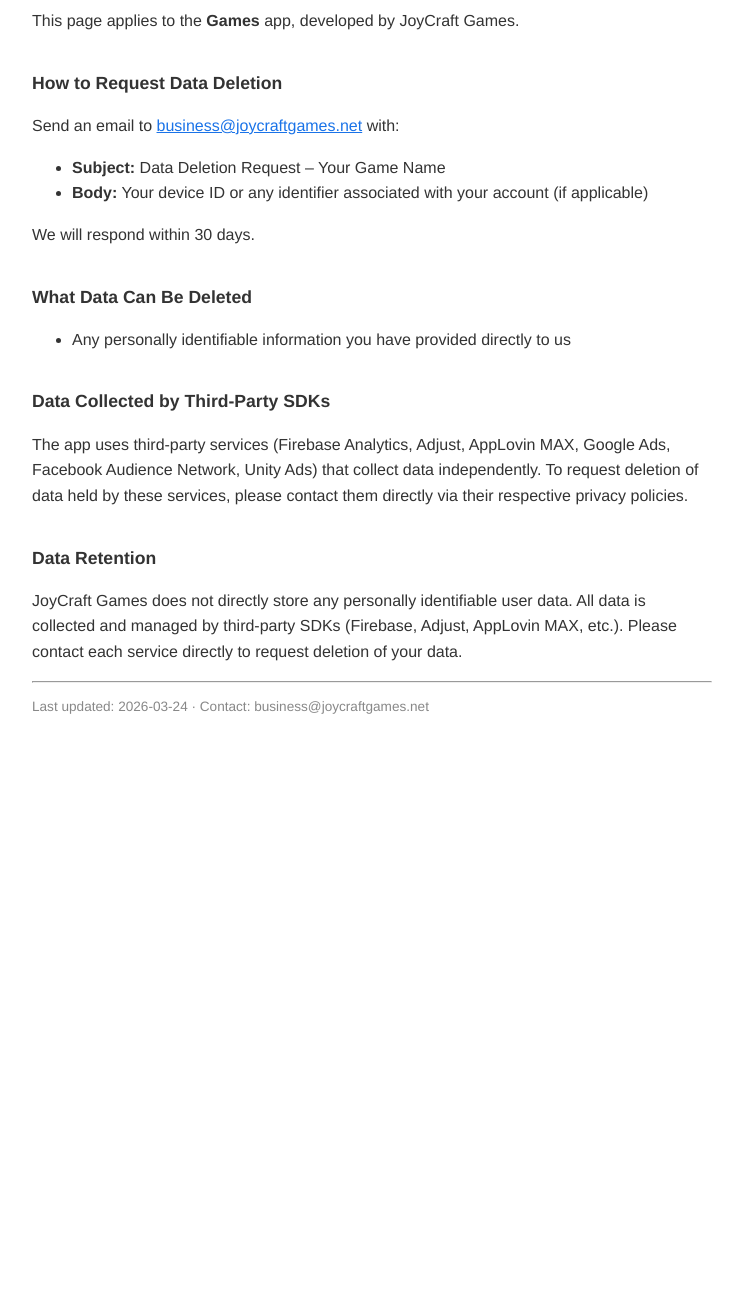
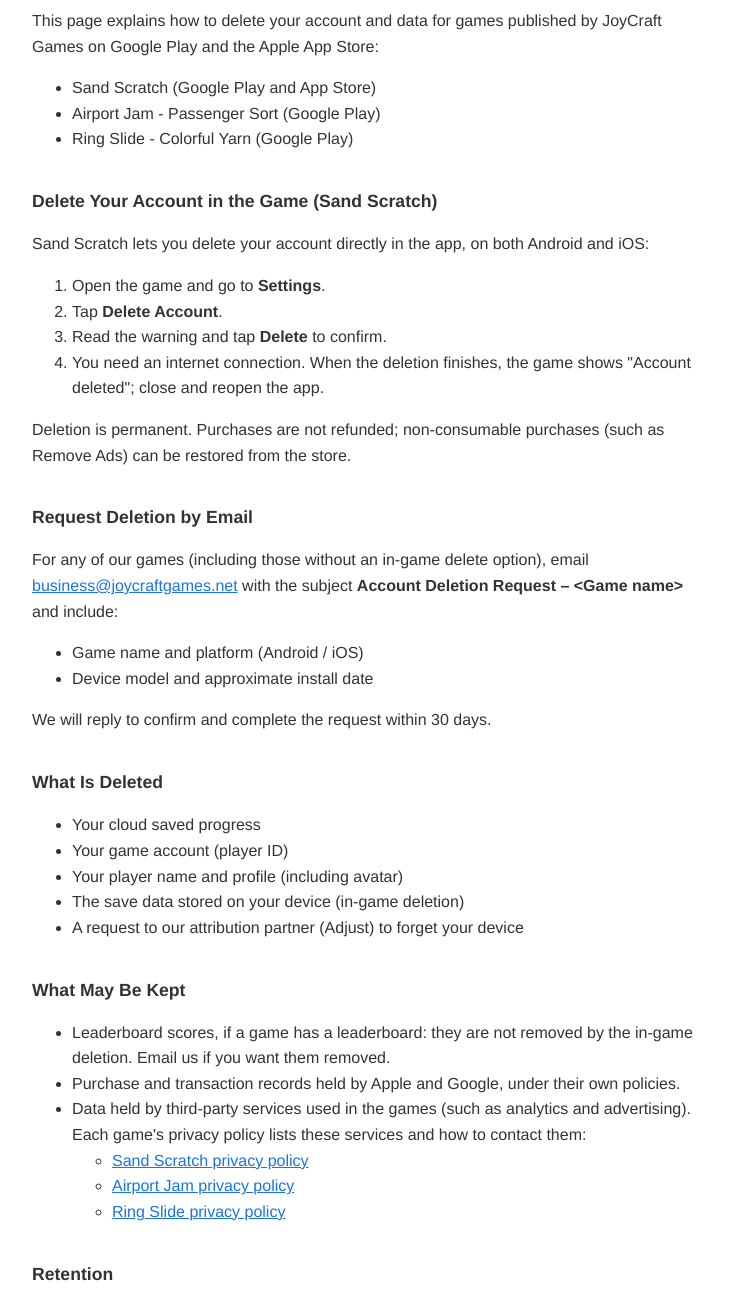
Before and after one commit to huytranh-jc/website, a plain HTML site: page data-deletion.html in a window 1280 px wide. Shown: the part 90-1380 px from the top of the page, without its empty margins (268-998 px from the left). Before the commit the page ends 848 px from the top, so only its background shows below. Drawn offline with Linux system fonts and the light colour scheme.

Commit message:
data-deletion: account deletion page (in-game Delete Account, email request, what is deleted/kept) for Sand Scratch, Airport Jam, Ring Slide
Co-Authored-By: Claude Opus 5.5 <noreply@anthropic.com>

```diff
--- a/data-deletion.html
+++ b/data-deletion.html
@@ -1,10 +1,15 @@
 <!DOCTYPE html>
+<!--
+Source: Flow/projects/joycraft/store-ops/templates/data-deletion-page.html
+Copy to website as data-deletion.html (https://joycraftgames.net/data-deletion.html); update Last updated.
+Linked from support-page.html and used as the Google Play "account deletion" URL.
+-->
 <html lang="en">
 <head>
     <meta charset="utf-8">
     <meta name="viewport" content="width=device-width, initial-scale=1">
     <link rel="icon" type="image/svg+xml" href="favicon.svg">
-    <title>Data Deletion Request - JoyCraft Games</title>
+    <title>Account &amp; Data Deletion - JoyCraft Games</title>
     <style>
         body {
             font-family: 'Helvetica Neue', Helvetica, Arial, sans-serif;
@@ -21,30 +26,61 @@
 </head>
 <body>
 
-<h1>Data Deletion Request</h1>
-<p>This page applies to the <strong>Games</strong> app, developed by JoyCraft Games.</p>
-
-<h2>How to Request Data Deletion</h2>
-<p>Send an email to <a href="mailto:business@joycraftgames.net">business@joycraftgames.net</a> with:</p>
+<h1>Account &amp; Data Deletion</h1>
+<p>This page explains how to delete your account and data for games published by JoyCraft Games on Google Play and the Apple App Store:</p>
 <ul>
-    <li><strong>Subject:</strong> Data Deletion Request – Your Game Name</li>
-    <li><strong>Body:</strong> Your device ID or any identifier associated with your account (if applicable)</li>
-</ul>
-<p>We will respond within 30 days.</p>
-
-<h2>What Data Can Be Deleted</h2>
-<ul>
-    <li>Any personally identifiable information you have provided directly to us</li>
+    <li>Sand Scratch (Google Play and App Store)</li>
+    <li>Airport Jam - Passenger Sort (Google Play)</li>
+    <li>Ring Slide - Colorful Yarn (Google Play)</li>
 </ul>
 
-<h2>Data Collected by Third-Party SDKs</h2>
-<p>The app uses third-party services (Firebase Analytics, Adjust, AppLovin MAX, Google Ads, Facebook Audience Network, Unity Ads) that collect data independently. To request deletion of data held by these services, please contact them directly via their respective privacy policies.</p>
+<h2>Delete Your Account in the Game (Sand Scratch)</h2>
+<p>Sand Scratch lets you delete your account directly in the app, on both Android and iOS:</p>
+<ol>
+    <li>Open the game and go to <strong>Settings</strong>.</li>
+    <li>Tap <strong>Delete Account</strong>.</li>
+    <li>Read the warning and tap <strong>Delete</strong> to confirm.</li>
+    <li>You need an internet connection. When the deletion finishes, the game shows "Account deleted"; close and reopen the app.</li>
+</ol>
+<p>Deletion is permanent. Purchases are not refunded; non-consumable purchases (such as Remove Ads) can be restored from the store.</p>
 
-<h2>Data Retention</h2>
-<p>JoyCraft Games does not directly store any personally identifiable user data. All data is collected and managed by third-party SDKs (Firebase, Adjust, AppLovin MAX, etc.). Please contact each service directly to request deletion of your data.</p>
+<h2>Request Deletion by Email</h2>
+<p>For any of our games (including those without an in-game delete option), email
+<a href="mailto:business@joycraftgames.net">business@joycraftgames.net</a> with the subject
+<strong>Account Deletion Request &ndash; &lt;Game name&gt;</strong> and include:</p>
+<ul>
+    <li>Game name and platform (Android / iOS)</li>
+    <li>Device model and approximate install date</li>
+</ul>
+<p>We will reply to confirm and complete the request within 30 days.</p>
+
+<h2>What Is Deleted</h2>
+<ul>
+    <li>Your cloud saved progress</li>
+    <li>Your game account (player ID)</li>
+    <li>Your player name and profile (including avatar)</li>
+    <li>The save data stored on your device (in-game deletion)</li>
+    <li>A request to our attribution partner (Adjust) to forget your device</li>
+</ul>
+
+<h2>What May Be Kept</h2>
+<ul>
+    <li>Leaderboard scores, if a game has a leaderboard: they are not removed by the in-game deletion. Email us if you want them removed.</li>
+    <li>Purchase and transaction records held by Apple and Google, under their own policies.</li>
+    <li>Data held by third-party services used in the games (such as analytics and advertising). Each game's privacy policy lists these services and how to contact them:
+        <ul>
+            <li><a href="/policies/privacy-sand-scratch.html">Sand Scratch privacy policy</a></li>
+            <li><a href="/policies/privacy-airport-jam.html">Airport Jam privacy policy</a></li>
+            <li><a href="/privacy-ring-slide.html">Ring Slide privacy policy</a></li>
+        </ul>
+    </li>
+</ul>
+
+<h2>Retention</h2>
+<p>We complete deletion requests within 30 days of the request.</p>
 
 <hr>
-<p style="font-size:0.85em; color:#888;">Last updated: 2026-03-24 · Contact: business@joycraftgames.net</p>
+<p style="font-size:0.85em; color:#888;">Last updated: 2026-11-14 · Contact: business@joycraftgames.net</p>
 
 </body>
 </html>
```
